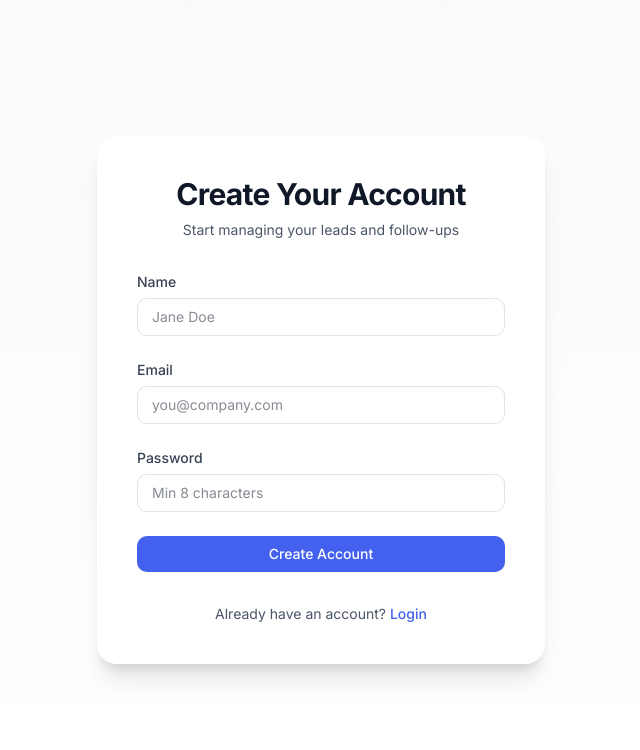
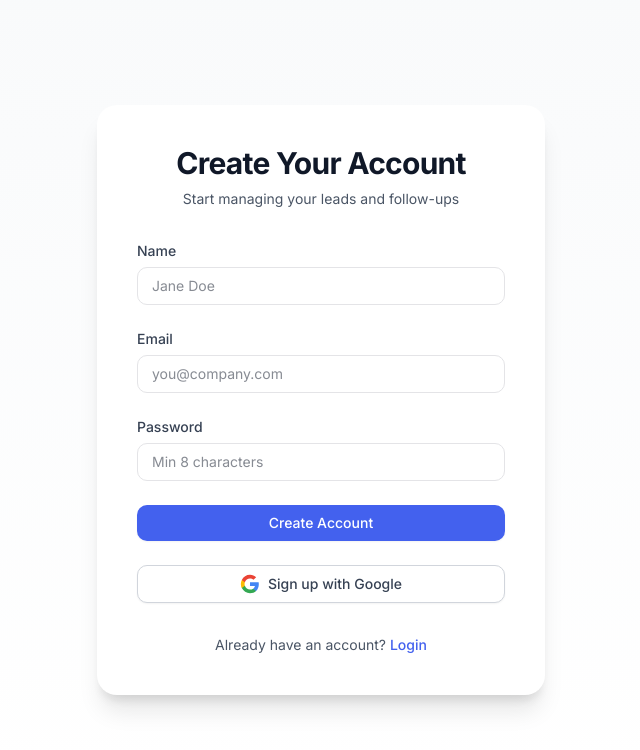
Before and after one commit to warlordtm/leadflow, a Next.js app: page /register in a window 1280 px wide. Shown: the top 750 px of the page, without its empty margins (319-959 px from the left). Built offline with nearby package versions, Linux system fonts and the light colour scheme.

Commit message:
feat: add Google SSO buttons to login and register pages

```diff
--- a/src/app/(auth)/login/page.tsx
+++ b/src/app/(auth)/login/page.tsx
@@ -78,6 +78,21 @@
           >
             {loading ? 'Signing in...' : 'Sign In'}
           </Button>
+
+        <button
+          type="button"
+          onClick={() => signIn("google", { callbackUrl: "/dashboard" })}
+          className="w-full flex items-center justify-center gap-2 rounded-md border border-gray-300 bg-white px-4 py-2 text-sm font-medium text-gray-700 shadow-sm hover:bg-gray-50"
+        >
+          <svg className="h-5 w-5" viewBox="0 0 24 24" fill="none" xmlns="http://www.w3.org/2000/svg">
+            <path d="M22.56 12.25c0-.78-.07-1.53-.2-2.25H12v4.26h5.92c-.26 1.37-1.04 2.53-2.21 3.31v2.77h3.57c2.08-1.92 3.28-4.74 3.28-8.09z" fill="#4285F4"/>
+            <path d="M12 23c2.97 0 5.46-.98 7.28-2.66l-3.57-2.77c-.98.66-2.23 1.06-3.71 1.06-2.86 0-5.29-1.93-6.16-4.53H2.18v2.84C3.99 20.53 7.7 23 12 23z" fill="#34A853"/>
+            <path d="M5.84 14.09c-.22-.66-.35-1.36-.35-2.09s.13-1.43.35-2.09V7.07H2.18C1.43 8.55 1 10.22 1 12s.43 3.45 1.18 4.93l2.85-2.22.81-.62z" fill="#FBBC05"/>
+            <path d="M12 5.38c1.62 0 3.06.56 4.21 1.64l3.15-3.15C17.45 2.09 14.97 1 12 1 7.7 1 3.99 3.47 2.18 7.07l3.66 2.84c.87-2.6 3.3-4.53 6.16-4.53z" fill="#EA4335"/>
+          </svg>
+          Sign in with Google
+        </button>
+
         </form>
 
         <p className="text-center text-sm text-gray-600">
--- a/src/app/(auth)/register/page.tsx
+++ b/src/app/(auth)/register/page.tsx
@@ -95,6 +95,21 @@
           >
             {loading ? 'Creating...' : 'Create Account'}
           </Button>
+
+        <button
+          type="button"
+          onClick={() => signIn("google", { callbackUrl: "/dashboard" })}
+          className="w-full flex items-center justify-center gap-2 rounded-md border border-gray-300 bg-white px-4 py-2 text-sm font-medium text-gray-700 shadow-sm hover:bg-gray-50"
+        >
+          <svg className="h-5 w-5" viewBox="0 0 24 24" fill="none" xmlns="http://www.w3.org/2000/svg">
+            <path d="M22.56 12.25c0-.78-.07-1.53-.2-2.25H12v4.26h5.92c-.26 1.37-1.04 2.53-2.21 3.31v2.77h3.57c2.08-1.92 3.28-4.74 3.28-8.09z" fill="#4285F4"/>
+            <path d="M12 23c2.97 0 5.46-.98 7.28-2.66l-3.57-2.77c-.98.66-2.23 1.06-3.71 1.06-2.86 0-5.29-1.93-6.16-4.53H2.18v2.84C3.99 20.53 7.7 23 12 23z" fill="#34A853"/>
+            <path d="M5.84 14.09c-.22-.66-.35-1.36-.35-2.09s.13-1.43.35-2.09V7.07H2.18C1.43 8.55 1 10.22 1 12s.43 3.45 1.18 4.93l2.85-2.22.81-.62z" fill="#FBBC05"/>
+            <path d="M12 5.38c1.62 0 3.06.56 4.21 1.64l3.15-3.15C17.45 2.09 14.97 1 12 1 7.7 1 3.99 3.47 2.18 7.07l3.66 2.84c.87-2.6 3.3-4.53 6.16-4.53z" fill="#EA4335"/>
+          </svg>
+          Sign up with Google
+        </button>
+
         </form>
 
         <p className="text-center text-sm text-gray-600">
```
